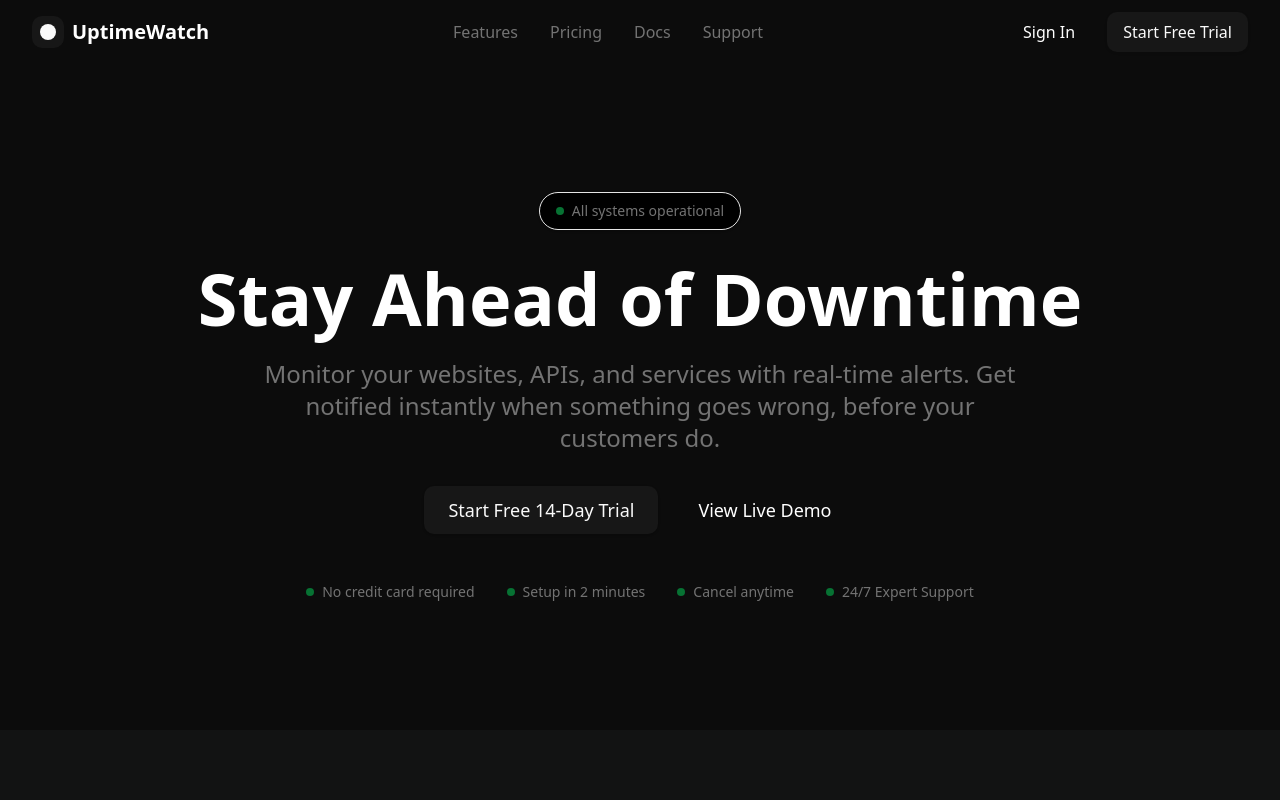
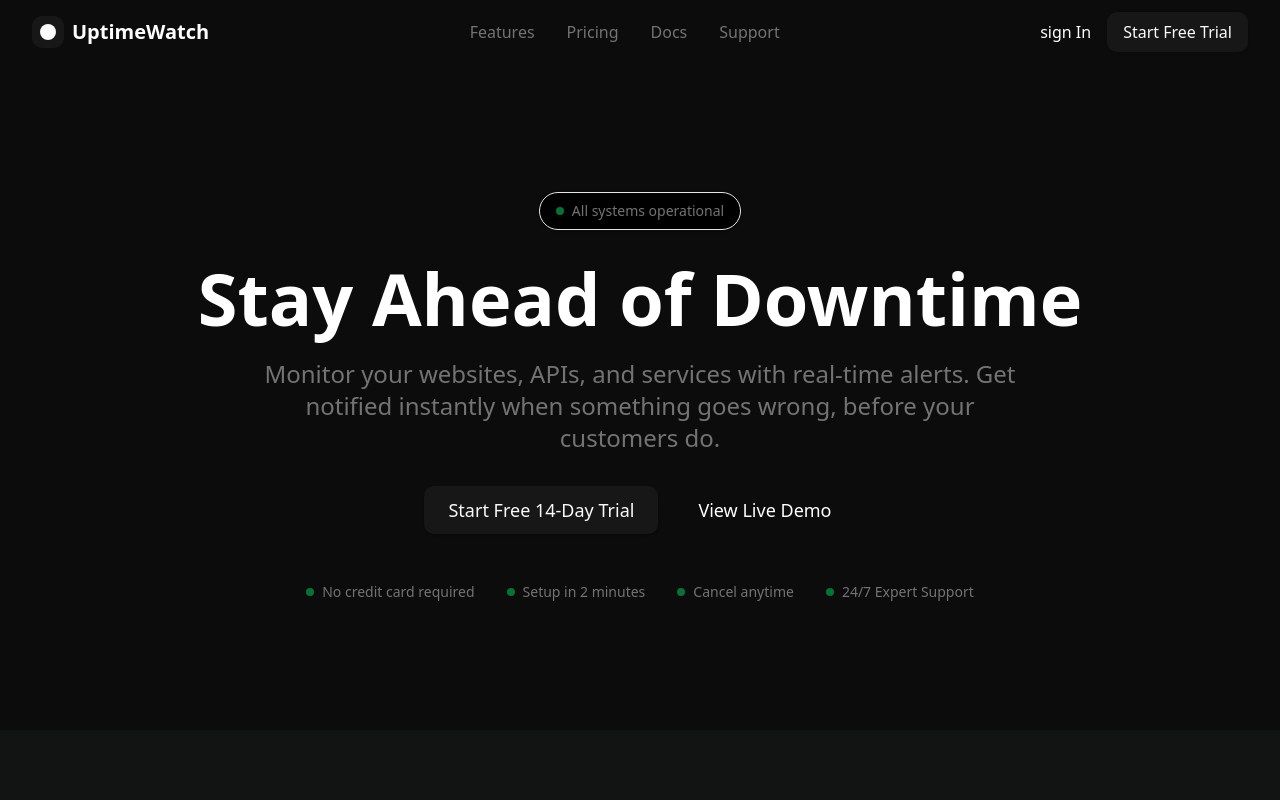
Before and after one commit to Arav-Menon/Better-stack, a Next.js app in the folder apps/web/: page / in a window 1280 px wide. Shown: the top 800 px of the page. Built offline with nearby package versions, Linux system fonts and the light colour scheme.

Commit message:
Change html tag

```diff
--- a/apps/web/components/Landing/landing-components/nav.tsx
+++ b/apps/web/components/Landing/landing-components/nav.tsx
@@ -46,7 +46,7 @@ export function Nav() {
           </nav>
 
           <div className="hidden md:flex items-center space-x-4">
-            <Button variant="ghost">Sign In</Button>
+            <Link href={"/signin"} >sign In</Link>
             <Button variant="default">Start Free Trial</Button>
           </div>
 
```
